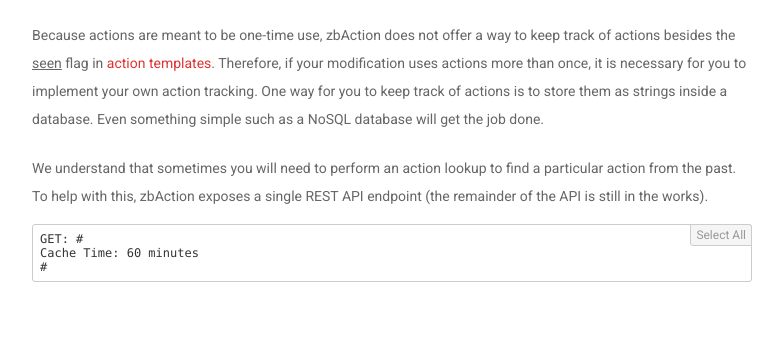
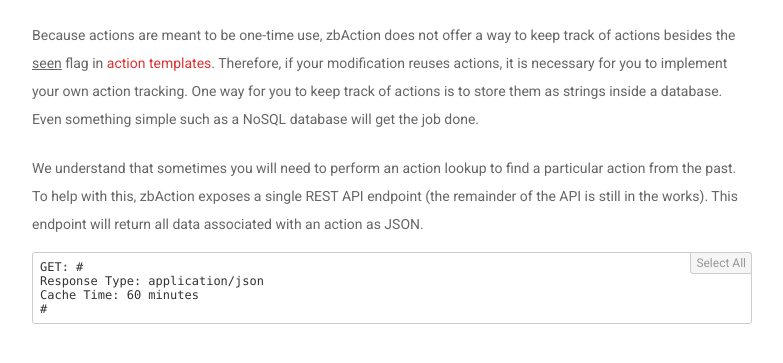
Before and after one commit to zbAction/zbAction, a Python web app: template templates/docs/dev/keeping-track.html in a window 1280 px wide. Shown: the part 169-532 px from the top of the page, without its empty margins (248-1031 px from the left). Run offline with Jinja, Linux system fonts and the light colour scheme; the template is opened without the code that fills it, so the values that code supplies are empty; some libraries are stand-ins or nearby versions.

Commit message:
more docs

```diff
--- /dev/null
+++ b/templates/_header.html
@@ -0,0 +1,16 @@
+<aside id="header">
+    <div class="wrapper">
+        <nav>
+            <a href="{{ url_for('index') }}"></a>
+            <a href="{{ url_for('docs') }}">Documentation</a>
+            <a href="{{ url_for('support') }}">Support</a>
+            {% if not current_user.is_authenticated() %}
+                <a href="{{ url_for('meta.login') }}">Log In</a>
+                <a href="{{ url_for('meta.register') }}">Register</a>
+            {% else %}
+                <a href="{{ url_for('manager.manage') }}">Manage Account</a>
+                <a href="{{ url_for('meta.logout', __form_key=get_form_key()) }}">Log Out</a>
+            {% endif %}
+        </nav>
+    </div>
+</aside>
--- a/templates/docs/dev/keeping-track.html
+++ b/templates/docs/dev/keeping-track.html
@@ -7,14 +7,15 @@
 {% block content %}
 <div class="wrapper">
     <p>
-        Because actions are meant to be one-time use, zbAction does not offer a way to keep track of actions besides the <span class="literal">seen</span> flag in <a href="{{ url_for('docs', category='dev', page='js-sdk', _anchor='object.action_template') }}">action templates</a>. Therefore, if your modification uses actions more than once, it is necessary for you to implement your own action tracking. One way for you to keep track of actions is to store them as strings inside a database. Even something simple such as a NoSQL database will get the job done.
+        Because actions are meant to be one-time use, zbAction does not offer a way to keep track of actions besides the <span class="literal">seen</span> flag in <a href="{{ url_for('docs', category='dev', page='js-sdk', _anchor='object.action_template') }}">action templates</a>. Therefore, if your modification reuses actions, it is necessary for you to implement your own action tracking. One way for you to keep track of actions is to store them as strings inside a database. Even something simple such as a NoSQL database will get the job done.
     </p>
     <p>
-        We understand that sometimes you will need to perform an action lookup to find a particular action from the past. To help with this, zbAction exposes a single REST API endpoint (the remainder of the API is still in the works).
+        We understand that sometimes you will need to perform an action lookup to find a particular action from the past. To help with this, zbAction exposes a single REST API endpoint (the remainder of the API is still in the works). This endpoint will return all data associated with an action as JSON.
     </p>
     {{ code.literal(
 'GET: ' + url_for('api.get_action_by_id', action_id='action_id') + '\n'
-'Cache Time: 60 minutes\n'
++ 'Response Type: application/json\n'
++ 'Cache Time: 60 minutes\n'
 + url_for('api.get_action_by_id', action_id='action_id', _external=True), lang='nohighlight') }}
 </div>
 {% endblock %}
--- a/templates/template.html
+++ b/templates/template.html
@@ -15,22 +15,7 @@
 			</div>
 		</aside>
 		{% endif %}
-		<aside id="header">
-			<div class="wrapper">
-				<nav>
-					<a href="{{ url_for('index') }}"></a>
-					<a href="{{ url_for('docs') }}">Documentation</a>
-					<a href="{{ url_for('support') }}">Support</a>
-					{% if not current_user.is_authenticated() %}
-						<a href="{{ url_for('meta.login') }}">Log In</a>
-						<a href="{{ url_for('meta.register') }}">Register</a>
-					{% else %}
-						<a href="{{ url_for('manager.manage') }}">Manage Account</a>
-						<a href="{{ url_for('meta.logout', __form_key=get_form_key()) }}">Log Out</a>
-					{% endif %}
-				</nav>
-			</div>
-		</aside>
+		{% include '_header.html' %}
 		<header id="top">
 			<div class="wrapper">
 				<h1>{{ self.title() or 'zbAction' }}</h1>
```
Also changed, not shown: templates/docs/dev/js-sdk.html (+5 -2 lines).
